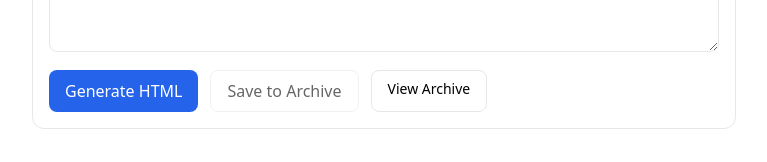
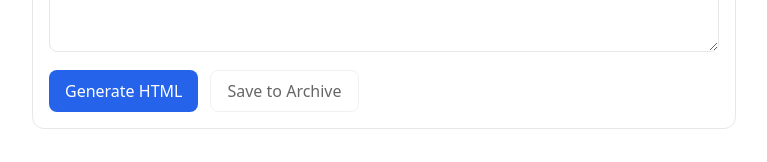
Before and after one commit to Apttyman/freshrecipes, a Next.js app: page / in a window 1280 px wide. Shown: the part 219-381 px from the top of the page, without its empty margins (256-1023 px from the left). Built offline with nearby package versions, Linux system fonts and the light colour scheme.

Commit message:
Update page.tsx

```diff
--- a/app/page.tsx
+++ b/app/page.tsx
@@ -58,7 +58,7 @@ export default function Home() {
       const url: string | undefined = data?.urlHtml || data?.url || data?.href;
       if (url) {
         setSavedLink(url);
-        window.location.href = url;
+        // Keep on page; user can tap saved link or Open Archive
       } else {
         setError("Save succeeded but no URL was returned by /api/save.");
       }
@@ -109,38 +109,18 @@ export default function Home() {
           <button
             type="button"
             onClick={onSave}
-            // clickable unless actively saving or empty html
             disabled={saving || !html?.trim()}
             className="rounded-lg border px-4 py-2 disabled:opacity-60"
             aria-disabled={saving || !html?.trim()}
           >
             {saving ? "Saving…" : "Save to Archive"}
           </button>
-
-          <a
-            href="/archive"
-            className="rounded-lg border px-4 py-2 text-sm hover:bg-slate-50"
-          >
-            View Archive
-          </a>
         </div>
 
         {error && (
           <p className="mt-3 text-sm text-red-600">
             {JSON.stringify({ error })}
           </p>
-        )}
-
-        {html && (
-          <section className="mt-4 relative">
-            {/* keep iframe under the buttons; ensure it can't overlap them */}
-            <iframe
-              title="preview"
-              className="mt-2 w-full h-[70vh] rounded-lg border block relative z-0"
-              srcDoc={html}
-              referrerPolicy="no-referrer"
-            />
-          </section>
         )}
 
         {savedLink && (
@@ -151,6 +131,18 @@ export default function Home() {
             </a>
           </p>
         )}
+
+        {html && (
+          <section className="mt-4 relative">
+            {/* Preview under buttons; cannot intercept clicks */}
+            <iframe
+              title="preview"
+              className="mt-2 w-full h-[70vh] rounded-lg border block relative z-0"
+              srcDoc={html}
+              referrerPolicy="no-referrer"
+            />
+          </section>
+        )}
       </div>
     </main>
   );
```
